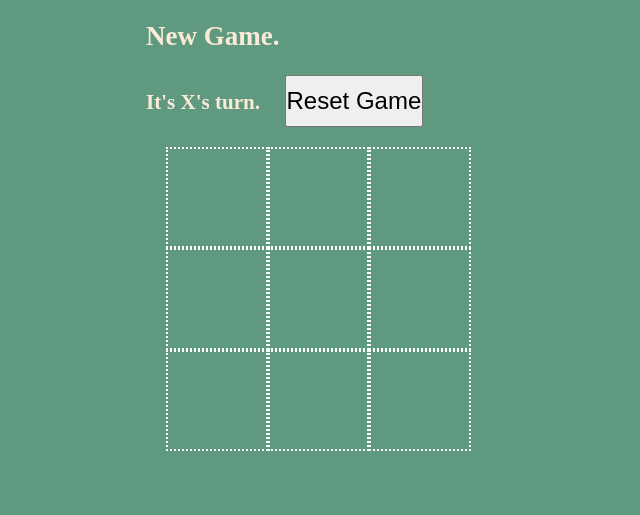
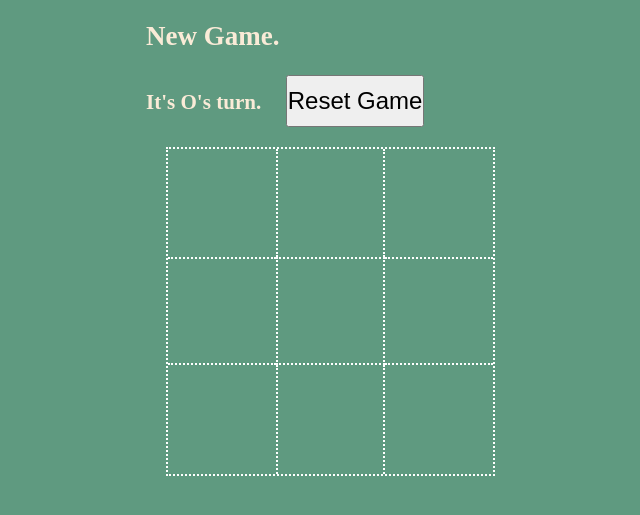
Before and after one commit to macfarley/javascript-browser-game-tic-tac-toe-lab, a plain HTML site: page index.html in a window 1280 px wide. Shown: the part 89-604 px from the top of the page, without its empty margins (110-750 px from the left). Drawn offline with Linux system fonts and the light colour scheme; a web font is replaced by a local one.

Commit message:
added readme and fixed square borders

```diff
--- a/css/style.css
+++ b/css/style.css
@@ -13,17 +13,41 @@ body {
     flex-wrap: wrap;
     width: 325px;
     margin: 20px;
+    border: 2px dotted white;
   }
 
   .sqr {
-    width: 30%;
+    box-sizing: border-box;
+    width: 33.3333%;
     aspect-ratio: 1/1;
-    border: 2px dotted white;
     font-size: 64px;
     text-align: center;
+    align-content: center;
   }
-.board :hover{
-  border: 3px solid
+
+  .sqr:nth-child(2){
+    border-left: 2px dotted white;
+    border-right: 2px dotted white;
+  }
+  .sqr:nth-child(4){
+    border-top: 2px dotted white;
+    border-bottom: 2px dotted white;
+  }
+  .sqr:nth-child(5){
+  border: 2px dotted white;
+}
+.sqr:nth-child(6){
+  border-top: 2px dotted white;
+  border-bottom: 2px dotted white;
+}
+.sqr:nth-child(8){
+  border-left: 2px dotted white;
+  border-right: 2px dotted white;
+}
+
+.sqr:hover{
+  border: 2px solid white;
+  background-color: #023814;
 }
 
 #turnCounter {
--- a/js/app.js
+++ b/js/app.js
@@ -65,7 +65,12 @@ function init(){
         board[i] = ''
     }
     updateBoard()
-    turn = 'X'
+    const firstPlayer = () => {
+        let players = ['X', 'O']
+        const randomIndex = Math.floor(Math.random() * 2);
+        turn = players[randomIndex];
+    };
+    firstPlayer()
     messageEL.innerHTML = `New Game.`
     currentTurnEl.innerHTML = `It's ${turn}'s turn.`
     console.log('game loaded')
```
Also changed, not shown: 1 other file.
